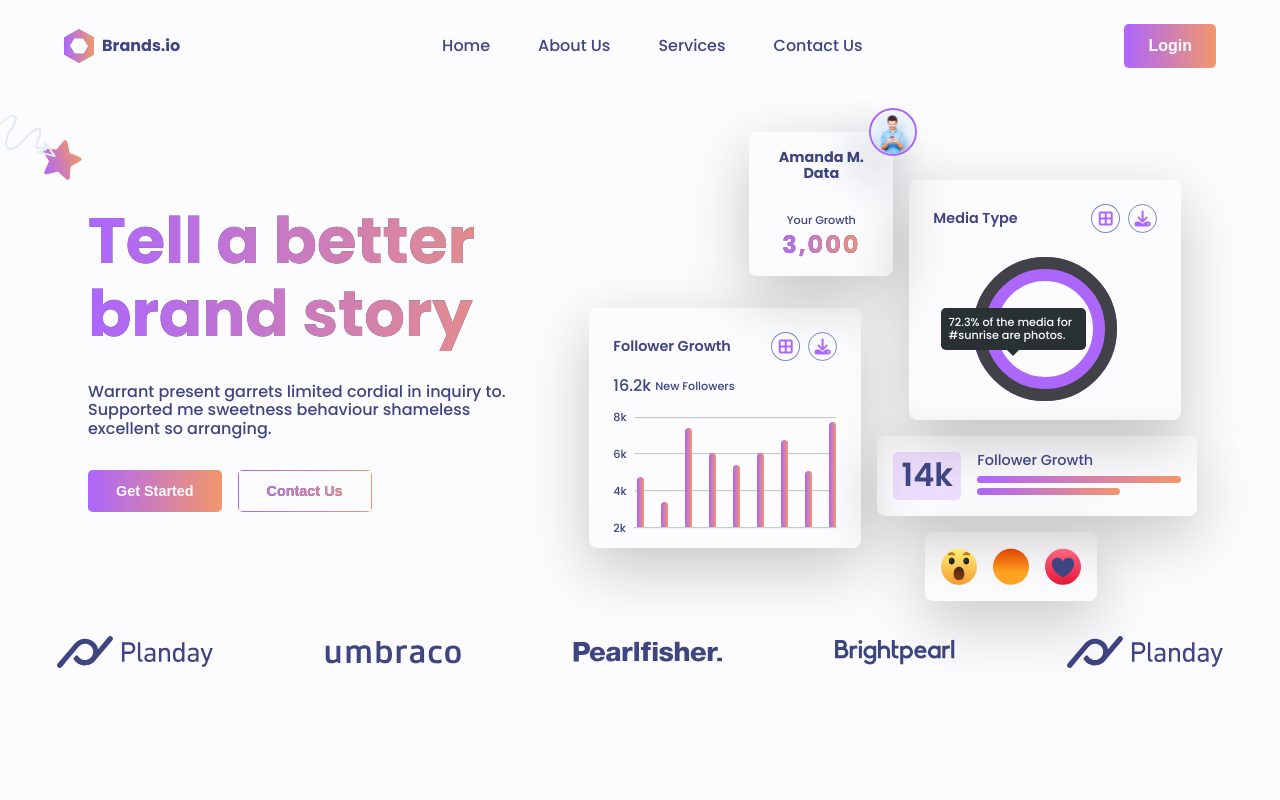
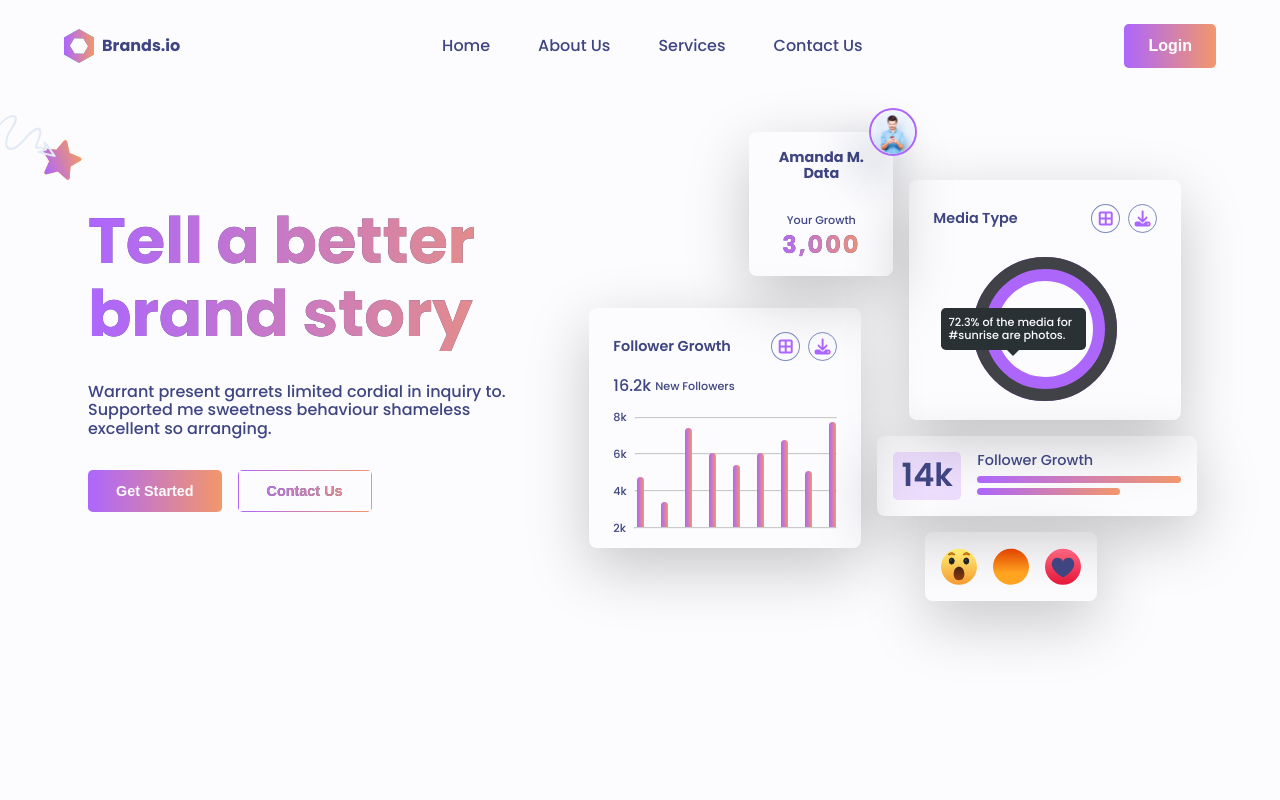
Before and after one commit to zeetaengrg/growth-agency-vue3, a Vue app: page / in a window 1280 px wide. Shown: the top 800 px of the page. Built offline with nearby package versions, Linux system fonts and the light colour scheme.

Commit message:
style: height of the container added

```diff
--- a/src/components/Hero.vue
+++ b/src/components/Hero.vue
@@ -151,6 +151,7 @@ export default {
   display: flex;
   padding: 7rem 4rem 0rem;
   position: relative;
+  height: 85vh;
 
   .img {
     &__arrow {
```
